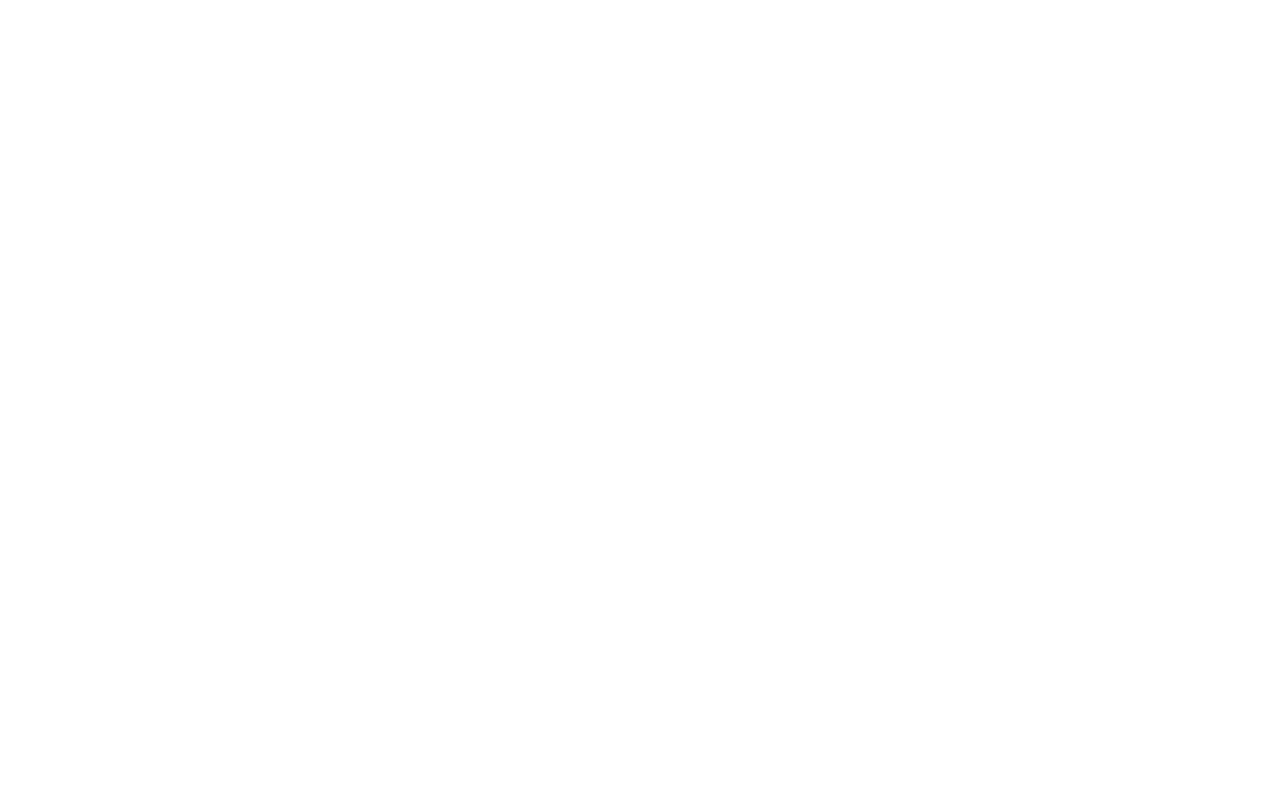
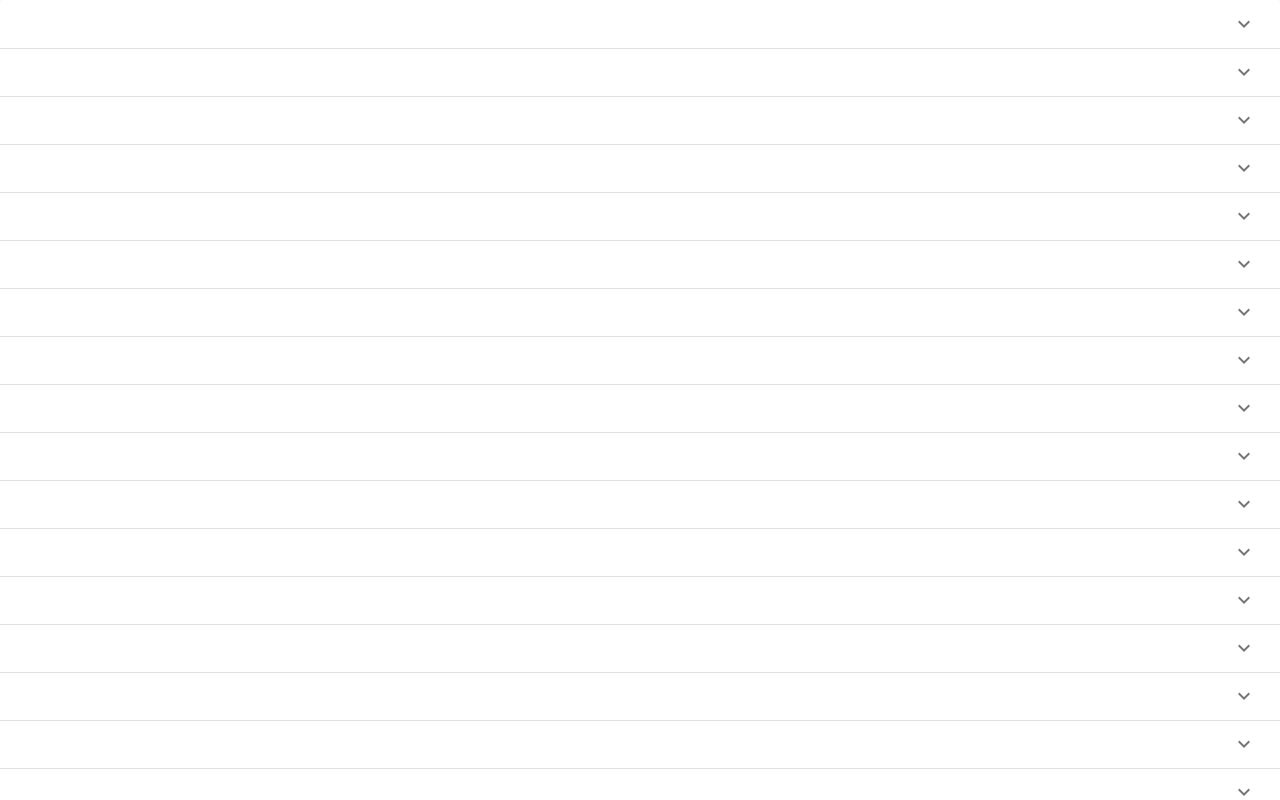
Before and after one commit to DHarvard/darrin_harvard-final, a Vue app: page / in a window 1280 px wide. Shown: the top 800 px of the page. Built offline with nearby package versions, Linux system fonts and the light colour scheme.

Commit message:
Add basic expansion panel

```diff
--- a/src/components/smash.vue
+++ b/src/components/smash.vue
@@ -1,8 +1,15 @@
 <template>
-  <v-container>
-    <v-layout>
-    </v-layout>
-  </v-container>
+  <v-expansion-panels focusable>
+    <v-expansion-panel
+      v-for="(item,i) in 80"
+      :key="i"
+    >
+      <v-expansion-panel-header></v-expansion-panel-header>
+      <v-expansion-panel-content>
+
+      </v-expansion-panel-content>
+    </v-expansion-panel>
+  </v-expansion-panels>
 </template>
 
 <script>
```
